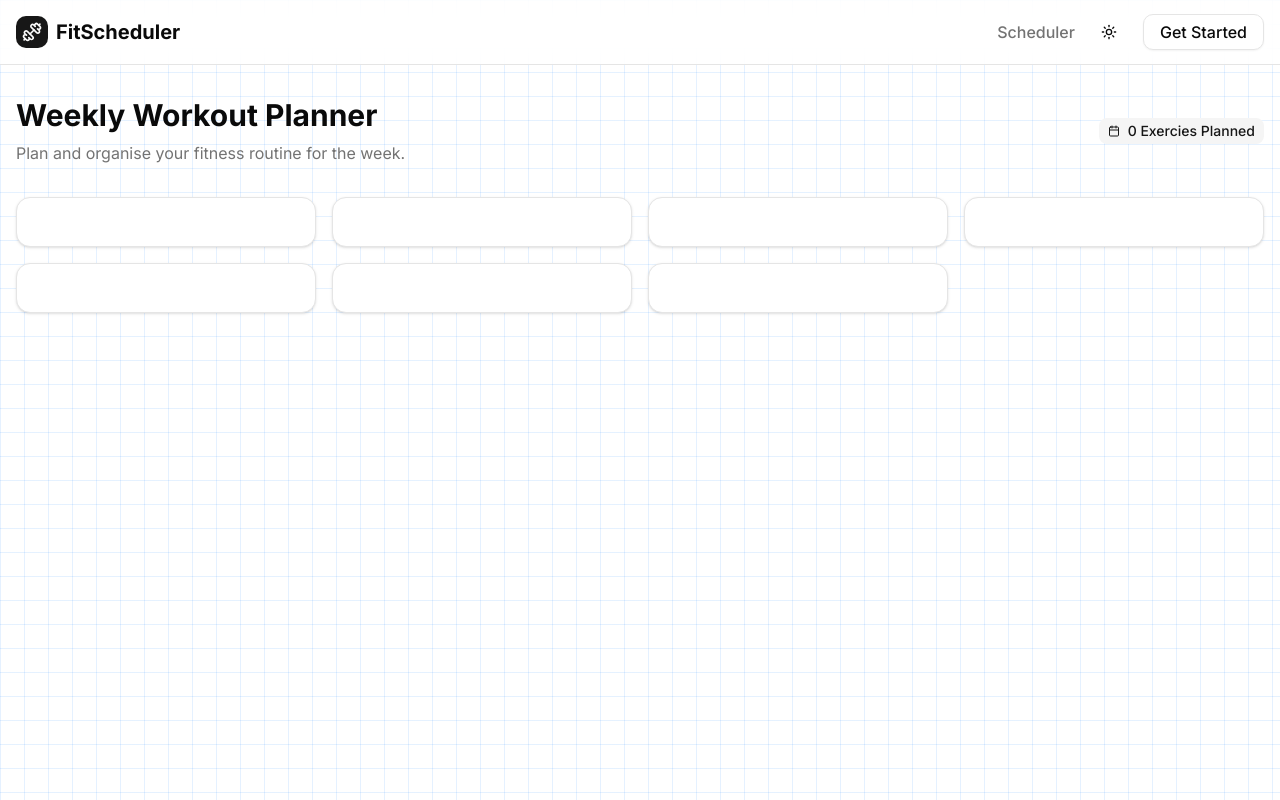
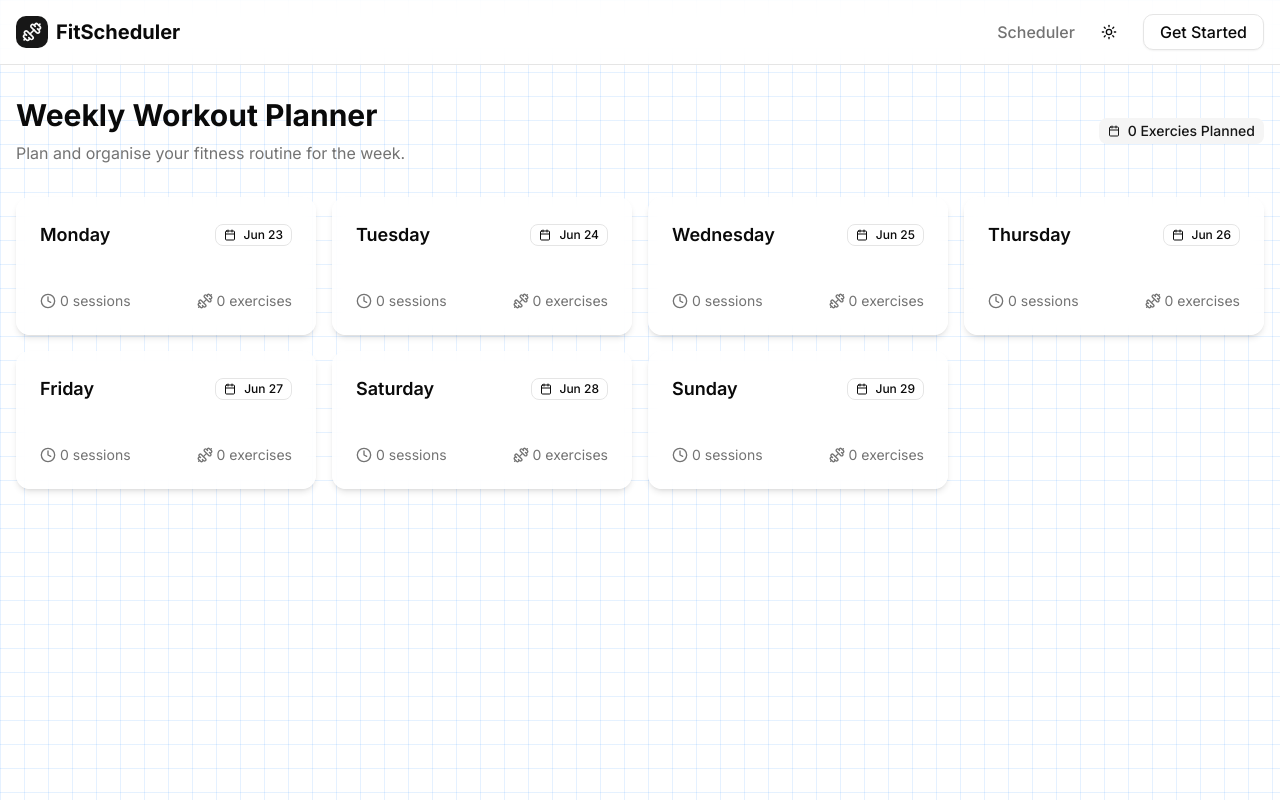
Before and after one commit to anujgupta018/fit-scheduler, a Next.js app: page /scheduler in a window 1280 px wide. Built offline with nearby package versions, Linux system fonts and the light colour scheme.

Commit message:
Bankai yokoso

```diff
--- a/app/scheduler/page.tsx
+++ b/app/scheduler/page.tsx
@@ -124,7 +124,7 @@ export default function SchedulerPage() {
           </div>
         </div>
 
-        <div className="grid grid-cols-1 sm:grid-cols-2 lg:grid-cols-3 xl:grid-cols-4 2xl:grid-cols-7 gap-3
+        <div className="grid grid-cols-1 sm:grid-cols-2 lg:grid-cols-3 xl:grid-cols-4  gap-3
         sm:gap-4 mb-6 sm:mb-8">
           {
             weekPlan.map((dayPlan)=>
--- a/components/day-card.tsx
+++ b/components/day-card.tsx
@@ -1,5 +1,7 @@
 import { DayPlan } from "@/app/scheduler/page";
-import { Card } from "./ui/card";
+import { Card, CardContent, CardHeader, CardTitle } from "./ui/card";
+import { Badge } from "./ui/badge";
+import { Calendar, Clock, Dumbbell } from "lucide-react";
 
 interface DayCardProps {
   dayPlan: DayPlan;
@@ -7,8 +9,50 @@ interface DayCardProps {
   isSelected: boolean;
 }
 
-export function DayCard({dayPlan,onClick,isSelected}:DayCardProps) {
-  return <Card>
+export function DayCard({ dayPlan, onClick, isSelected }: DayCardProps) {
+  const totalExercises = dayPlan.slots.reduce(
+    (total, slot) => total + slot.exercises.length,
+    0
+  );
+  const activeSessions = dayPlan.slots.filter(
+    (slot) => slot.exercises.length > 0
+  ).length;
 
-  </Card>;
+  return (
+    <Card
+      className={`cursorr-pointer transition-all duration-200 hover:shadow-lg bg-card/80 backdrop-blur
+  border-0 shadow-md hover:scale-[1.02] ${
+    isSelected ? "ring-2 ring-primary shadow-xl scale-[1.02]" : ""
+  }
+  `}
+      onClick={onClick}
+    >
+      <CardHeader className="pb-3">
+        <div className="flex items-center justify-between">
+          <CardTitle className="text-base sm:text-lg font-semibold text-foreground">
+            {dayPlan.day}
+          </CardTitle>
+          <Badge variant={"outline"} className="text-xs">
+            <Calendar className="h-3 w-3 mr-1" />
+            {dayPlan.date}
+          </Badge>
+        </div>
+      </CardHeader>
+
+      <CardContent className="pt-0">
+        <div className="space-y-3">
+          <div className="flex items-center justify-between text-xs sm:text-sm">
+            <div className="flex items-center gap-1 text-muted-foreground">
+              <Clock className="h-3 sm:h-4 w-3 sm:w-4" />
+              {activeSessions} session{activeSessions !== 1 ? "s" : " "}
+            </div>
+            <div className="flex items-center gap-1 text-muted-foreground">
+              <Dumbbell className="h-3 w-3 sm:h-4 sm:w-4" />
+              {totalExercises} exercise{totalExercises !== 1 ? "s" : ""}
+            </div>
+          </div>
+        </div>
+      </CardContent>
+    </Card>
+  );
 }
```
